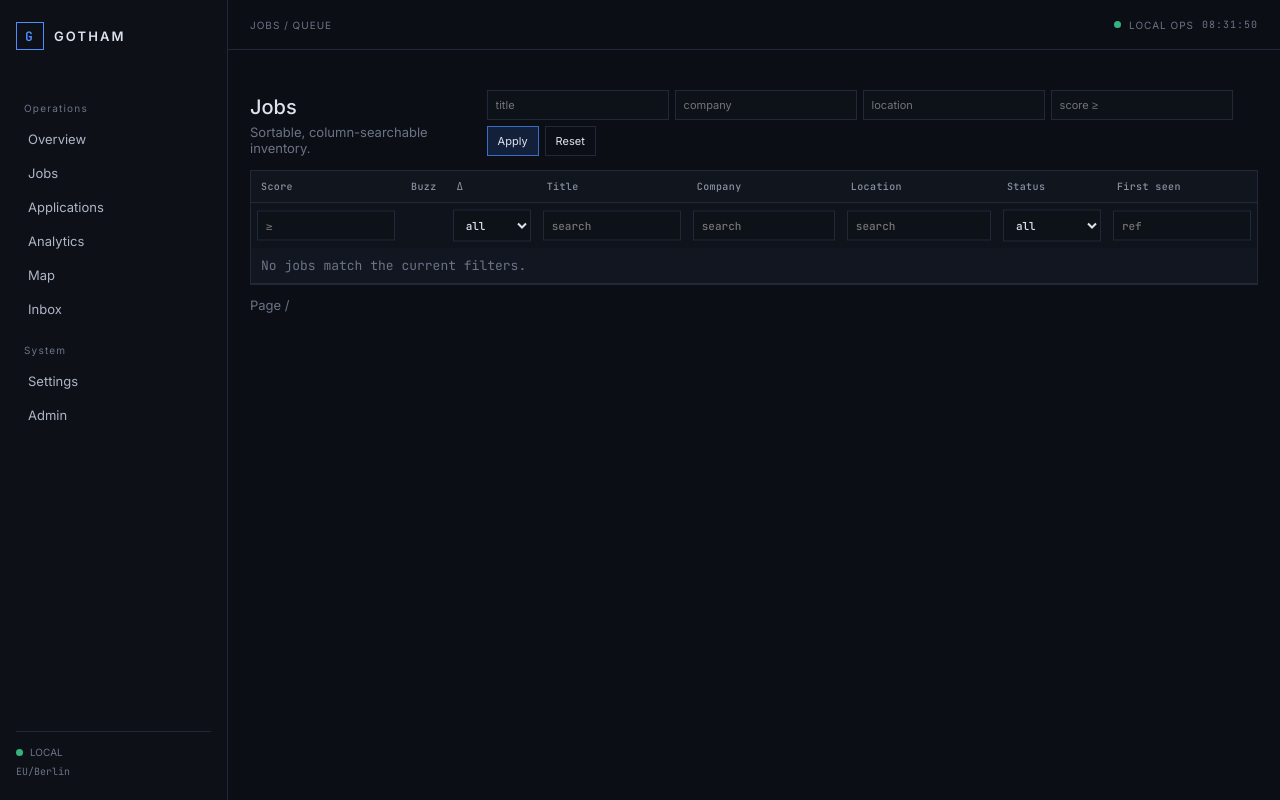
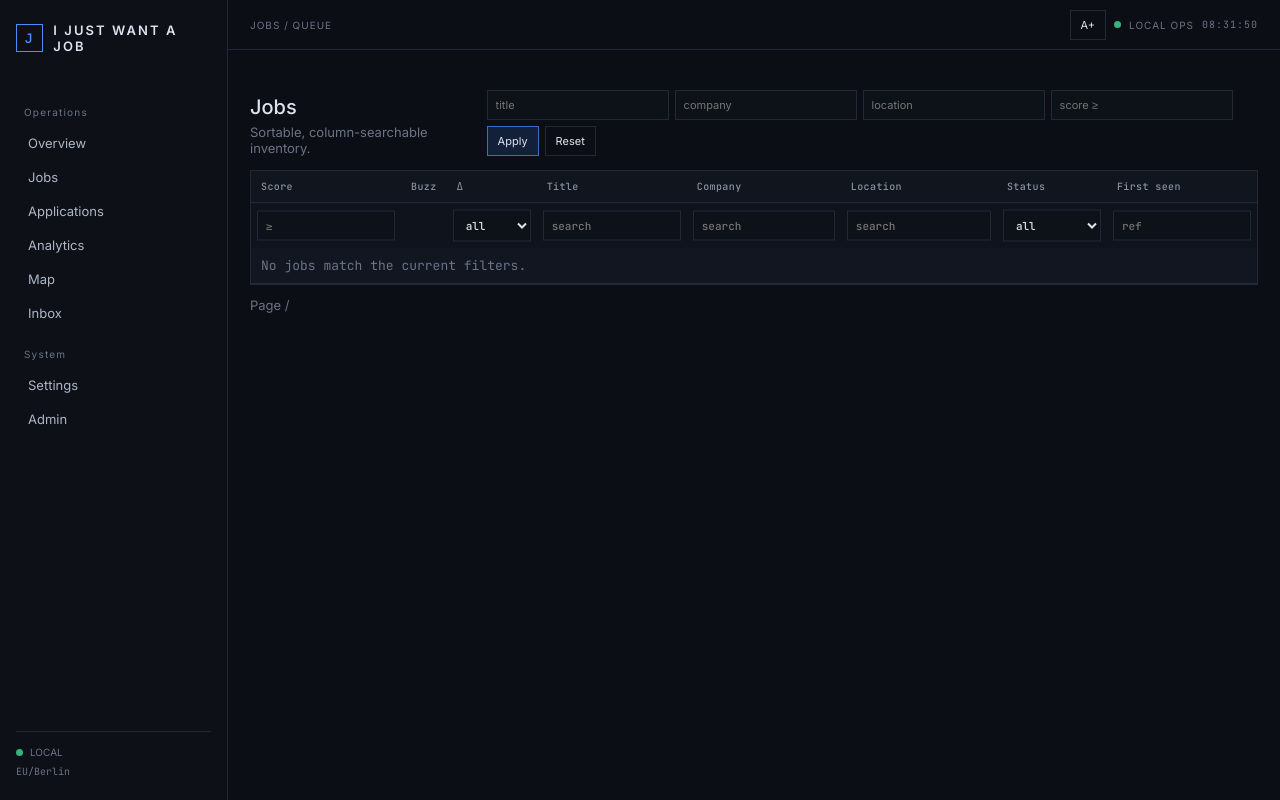
Before and after one commit to 0pss/I_just_want_a_job, a Django app: template tracker/templates/tracker/job_list.html in a window 1280 px wide. Run offline with Django 5.2, Linux system fonts and the light colour scheme; the template is opened without the code that fills it, so the values that code supplies are empty.

Commit message:
feat: rename app and add font size control

```diff
--- a/tracker/templates/tracker/base.html
+++ b/tracker/templates/tracker/base.html
@@ -4,7 +4,7 @@
 <head>
   <meta charset="utf-8">
   <meta name="viewport" content="width=device-width,initial-scale=1">
-  <title>{% block title %}GOTHAM / JOB OPS{% endblock %}</title>
+  <title>{% block title %}I JUST WANT A JOB{% endblock %}</title>
   <link rel="preconnect" href="https://fonts.googleapis.com">
   <link rel="preconnect" href="https://fonts.gstatic.com" crossorigin>
   <link href="https://fonts.googleapis.com/css2?family=Inter:wght@400;500;600&family=JetBrains+Mono:wght@400;500;600&display=swap" rel="stylesheet">
@@ -14,7 +14,7 @@
 <body>
 <div class="shell">
   <aside class="sidebar">
-    <div class="brand"><span class="brand-mark">G</span><span>GOTHAM</span></div>
+    <div class="brand"><span class="brand-mark">J</span><span>I JUST WANT A JOB</span></div>
     <div class="nav-label">Operations</div>
     <nav>
       <a class="nav-item {% if request.resolver_match.url_name == 'dashboard' %}active{% endif %}" href="{% url 'tracker:dashboard' %}">Overview</a>
@@ -38,7 +38,7 @@
   <main class="main">
     <header class="topbar">
       <div>{% block breadcrumb %}OVERVIEW{% endblock %}</div>
-      <div class="topbar-right"><span class="live-dot"></span><span>LOCAL OPS</span><span id="clock" class="mono"></span></div>
+      <div class="topbar-right"><button class="button ghost" type="button" id="font-size-toggle">A+</button><span class="live-dot"></span><span>LOCAL OPS</span><span id="clock" class="mono"></span></div>
     </header>
 
     {% if messages %}
```
